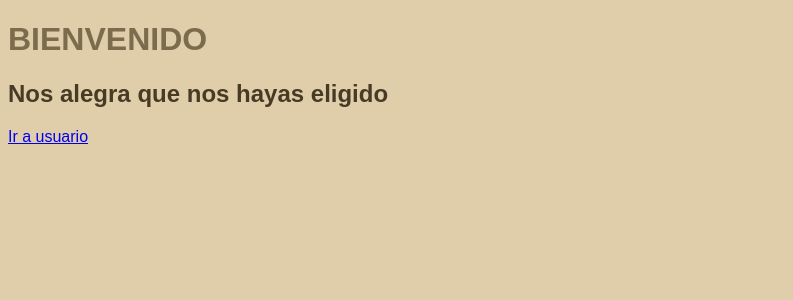
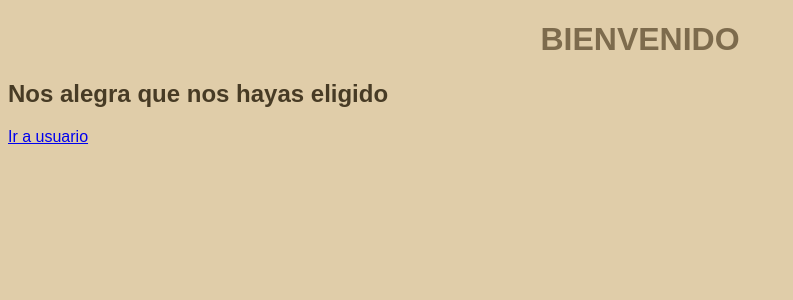
Before and after one commit to Noelia-DAlessandro/Tercer_pre_entrega_Noelia_DAlessandro, a Django app: template project/apps/home/templates/cliente/index.html in a window 1280 px wide. Shown: the top 300 px of the page, without its empty margins (0-793 px from the left). Run offline with Django 4.2, Linux system fonts and the light colour scheme; the template is opened without the code that fills it, so the values that code supplies are empty.

Commit message:
modificacion del html principal

```diff
--- a/project/apps/home/templates/cliente/base.html
+++ b/project/apps/home/templates/cliente/base.html
@@ -13,6 +13,7 @@
 
         h1 {
             color: #7D6B4D; /* Color del título */
+            text-align: center; /* Centrar el título */
         }
 
         p {
```
